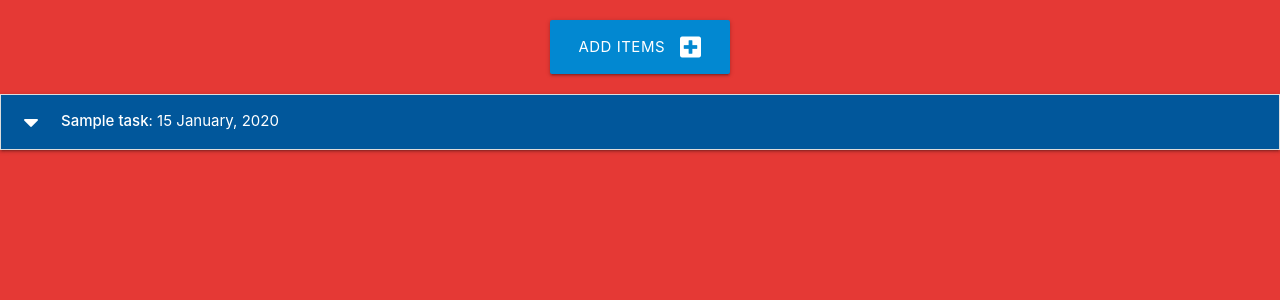
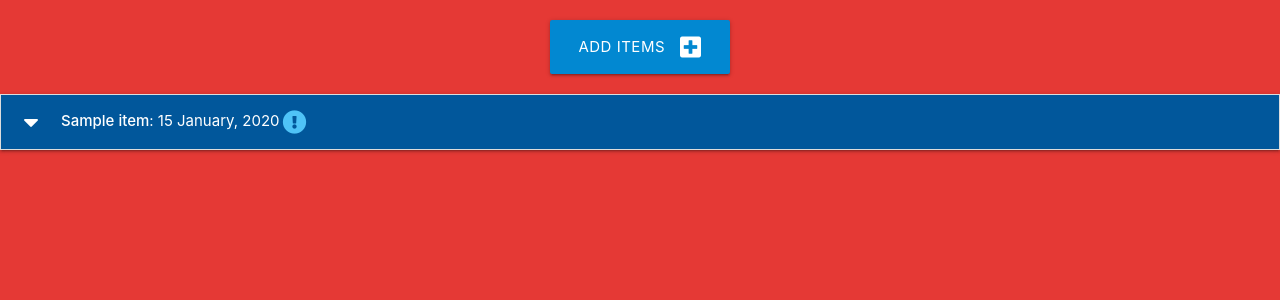
Before and after one commit to Sniffy2019/Hardware-store, a Flask app: template hardware/templates/shop.html in a window 1280 px wide. Shown: the part 139-439 px from the top of the page. Run offline with Flask 3, Linux system fonts and the light colour scheme; tables that the repository leaves empty hold one stand-in row (values such as "Sample post"); the template is opened without the code that fills it: values that come from a table or form of the project are taken from there, most other values are stand-ins (such as "Sample title", 1, 10 or a date in 2020).

Commit message:
shop.html

```diff
--- a/hardware/templates/shop.html
+++ b/hardware/templates/shop.html
@@ -12,21 +12,21 @@
 </div>
 
 <ul class="collapsible">
-    {% for task in tasks|sort(attribute="due_date") %}
+    {% for item in items|sort(attribute="due_date") %}
     <li>
         <div class="collapsible-header white-text light-blue darken-4">
             <i class="fas fa-caret-down"></i>
-            <strong>{{ task.task_name }}</strong> : {{ task.due_date.strftime("%d %B, %Y") }}
-            {% if task.is_urgent == True %}
+            <strong>{{ item.item_name }}</strong> : {{ item.due_date.strftime("%d %B, %Y") }}
+            {% if item.is_urgent == True %}
             <i class="fas fa-exclamation-circle light-blue-text text-lighten-2"></i>
             {% endif %}
         </div>
         <div class="collapsible-body">
-            <strong>{{ task.category }}</strong>
-            <p>{{ task.task_description }}</p>
+            <strong>{{ item.category }}</strong>
+            <p>{{ item.item_description }}</p>
             <p>
-                <a href="{{ url_for('edit_item', task_id=task.id) }}" class="btn green accent-4">Edit</a>
-                <a href="{{ url_for('delete_item', task_id=task.id) }}" class="btn red">Delete</a>
+                <a href="{{ url_for('edit_item', item_id=item.id) }}" class="btn green accent-4">Edit</a>
+                <a href="{{ url_for('delete_item', item_id=item.id) }}" class="btn red">Delete</a>
             </p>
         </div>
     </li>
```
